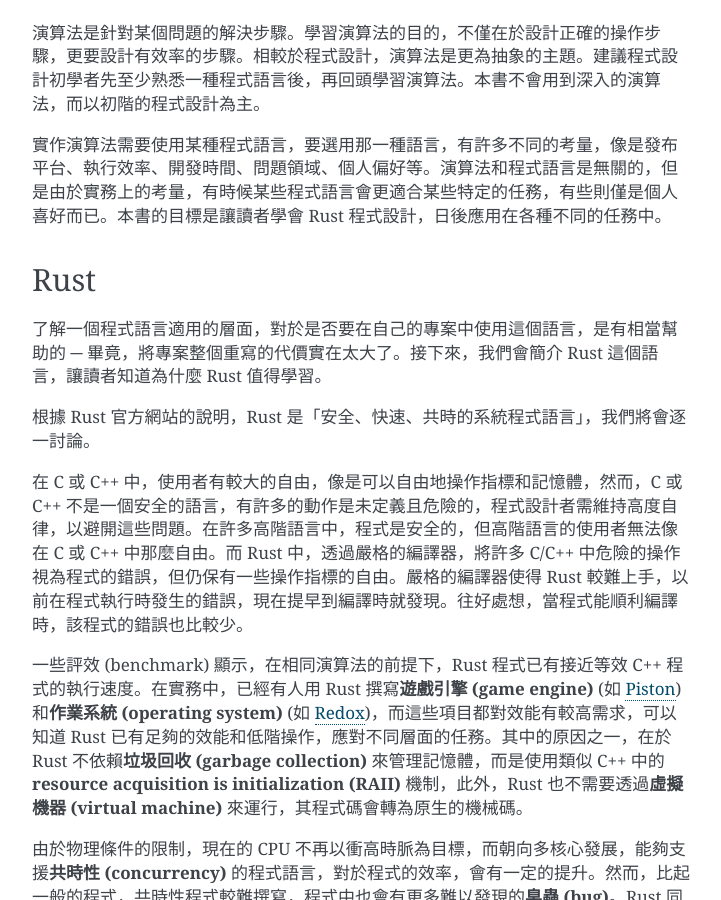
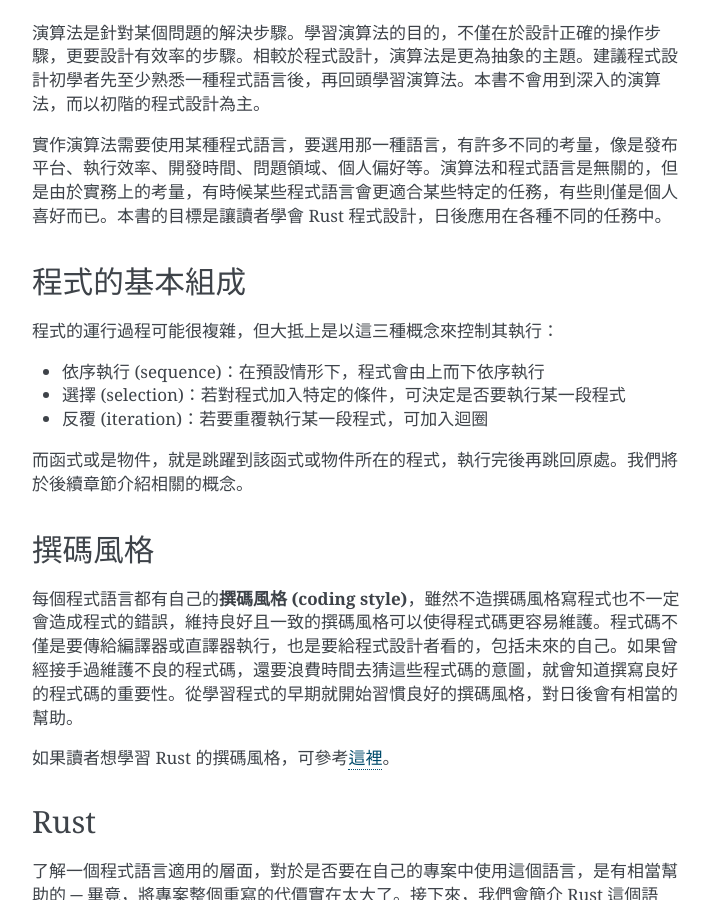
Before and after one commit to FashGek/rust-prog, a Sphinx documentation site: the page built from source/basic/intro.rst, in a window 1280 px wide and 900 px high, scrolled down 1518 px. Shown: the whole window, without its empty margins (388-1109 px from the left). Built offline with Sphinx 7.4.7, drawn with Linux system fonts in a browser that asks for light colours.

Commit message:
Add some content in intro

```diff
--- a/source/basic/intro.rst
+++ b/source/basic/intro.rst
@@ -70,6 +70,33 @@
 執行效率、開發時間、問題領域、個人偏好等。演算法和程式語言是無關的，但是由於實務上的考量，\
 有時候某些程式語言會更適合某些特定的任務，有些則僅是個人喜好而已。本書的目標是讓讀者\
 學會 Rust 程式設計，日後應用在各種不同的任務中。
+
+======================
+程式的基本組成
+======================
+
+程式的運行過程可能很複雜，但大抵上是以這三種概念來控制其執行：
+
+* 依序執行 (sequence)：在預設情形下，程式會由上而下依序執行
+* 選擇 (selection)：若對程式加入特定的條件，可決定是否要執行某一段程式
+* 反覆 (iteration)：若要重覆執行某一段程式，可加入迴圈
+
+而函式或是物件，就是跳躍到該函式或物件所在的程式，執行完後再跳回原處。我們將於\
+後續章節介紹相關的概念。
+
+==========================
+撰碼風格
+==========================
+
+每個程式語言都有自己的\ **撰碼風格 (coding style)**\ ，雖然不造撰碼風格寫程式\
+也不一定會造成程式的錯誤，維持良好且一致的撰碼風格可以使得程式碼更容易維護。\
+程式碼不僅是要傳給編譯器或直譯器執行，也是要給程式設計者看的，包括未來的自己。\
+如果曾經接手過維護不良的程式碼，還要浪費時間去猜這些程式碼的意圖，就會知道撰寫\
+良好的程式碼的重要性。從學習程式的早期就開始習慣良好的撰碼風格，對日後會有相當\
+的幫助。
+
+如果讀者想學習 Rust 的撰碼風格，可參考\
+`這裡 <https://github.com/rust-lang-nursery/fmt-rfcs/blob/master/guide/guide.md>`_\ 。
 
 ==============
 Rust
```
